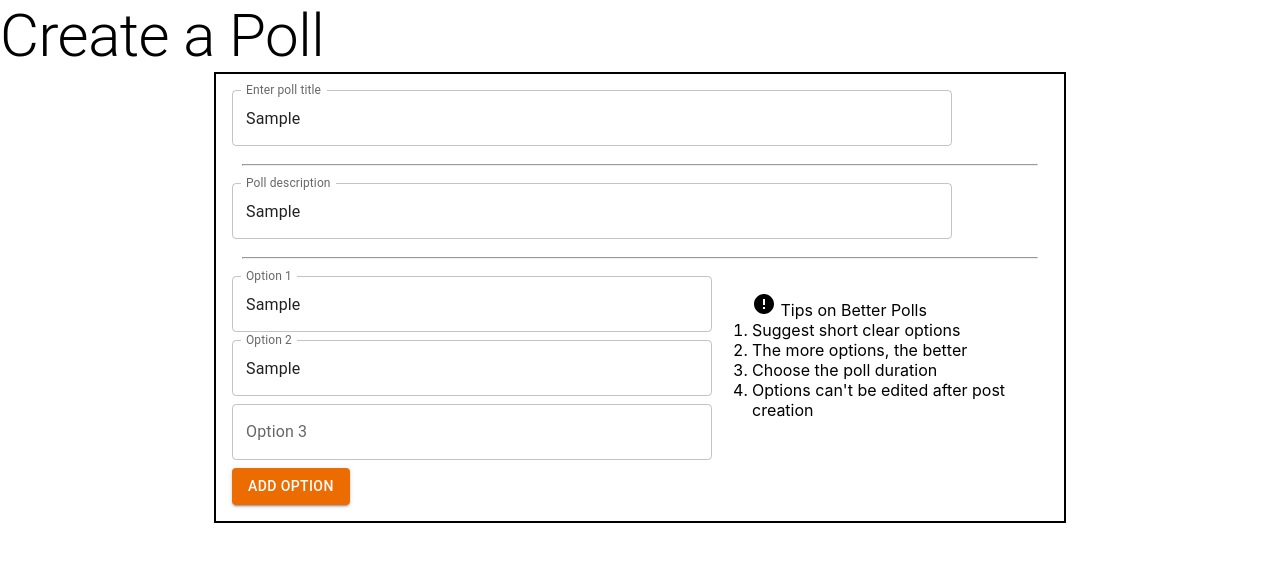
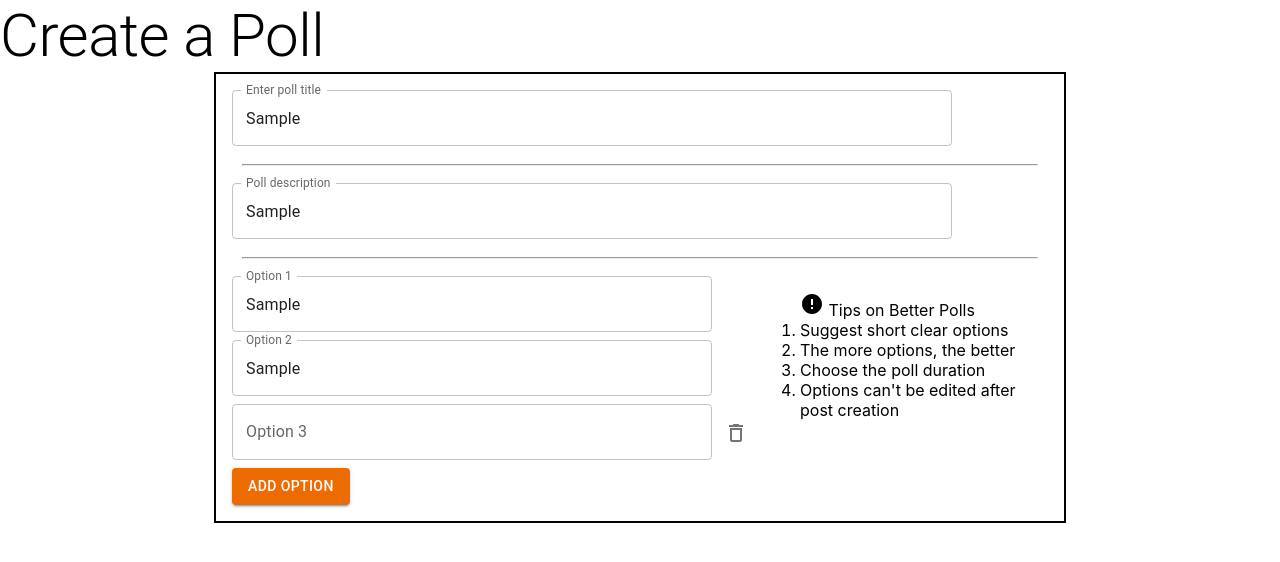
Before and after one commit to kartik7120/Survey-App, a React (Create React App) app: page /poll in a window 1280 px wide. Both pictures are taken after typing "Sample", "Sample", "Sample", "Sample" into the empty fields and a click on the button "ADD OPTION". Shown: the top 562 px of the page. Built offline with nearby package versions, Linux system fonts and the light colour scheme.

Commit message:
Added styling for options buttons

```diff
--- a/src/components/Option.jsx
+++ b/src/components/Option.jsx
@@ -1,14 +1,33 @@
 import { TextField } from "@mui/material";
+import { IconButton } from "@mui/material";
+import DeleteOutlinedIcon from "@mui/icons-material/DeleteOutlined";
+
+// import {} from "@mui/icons-material";
 
 function Option(props) {
   return (
+    <>
+      <div className="option-flex-box">
         <TextField
           helperText=""
           id="demo-helper-text-aligned-no-helper"
           label={`Option ${props.optionNo}`}
           sx={{ marginBottom: "0.5em", width: "30em", alignSelf: "flex-start" }}
           className={"option-text-feild"}
-    />
+        ></TextField>
+        {props.optionNo > 2 ? (
+          <IconButton
+            aria-label="delete"
+            size="large"
+            sx={{ display: "inline" }}
+          >
+            <DeleteOutlinedIcon sx={{ display: "inline" }} />
+          </IconButton>
+        ) : (
+          ""
+        )}
+      </div>
+    </>
   );
 }
 export default Option;
--- a/src/style.css
+++ b/src/style.css
@@ -20,3 +20,9 @@ h1 {
   grid-template-columns: repeat(2, 1fr);
   grid-auto-rows: minmax(10em, 1fr);
 }
+/* Styling for options buttons when buttons become more than 2 */
+.option-flex-box {
+  display: flex;
+  flex-direction: row;
+  justify-content: flex-start;
+}
```
Lines whose indentation alone changed are shown as unchanged.
